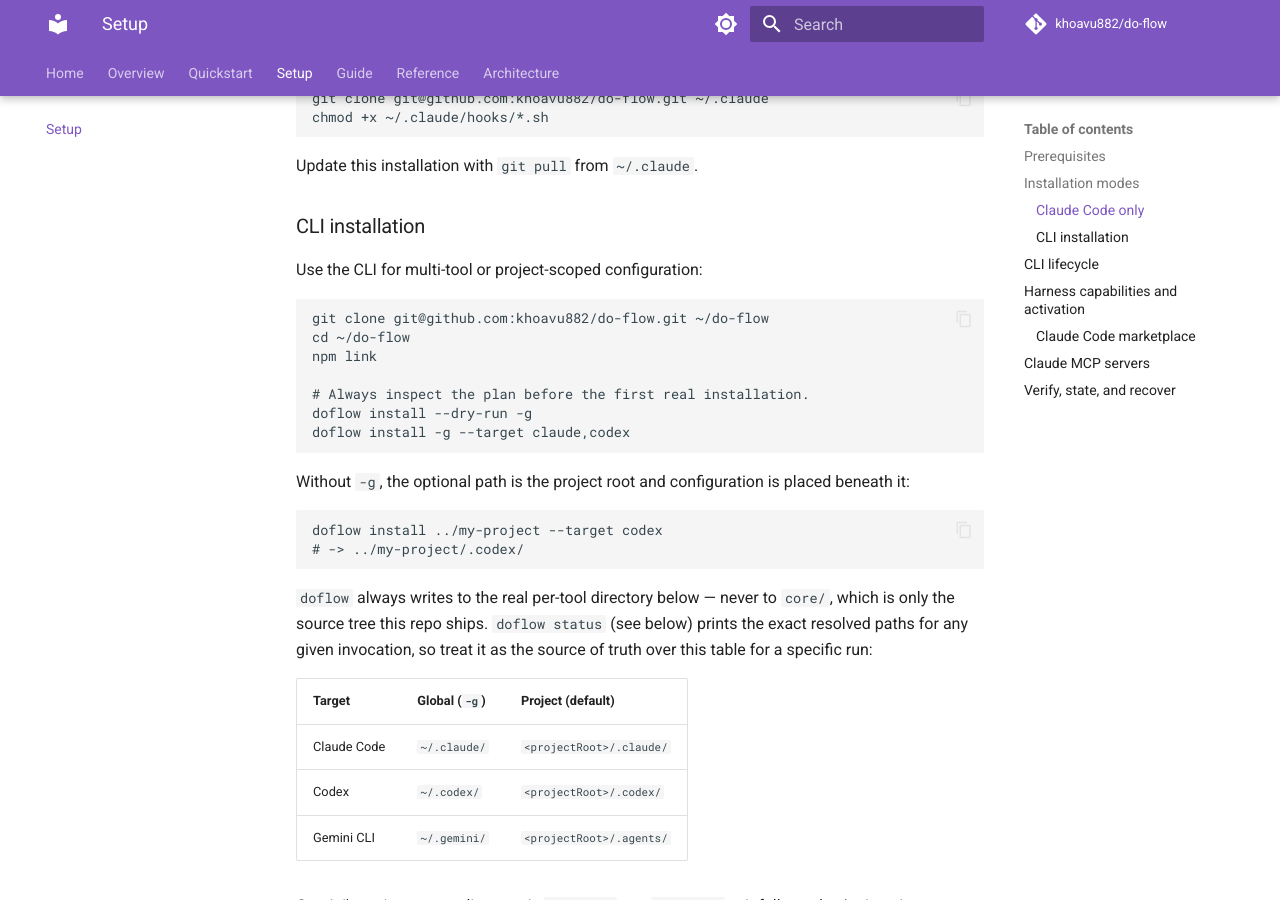
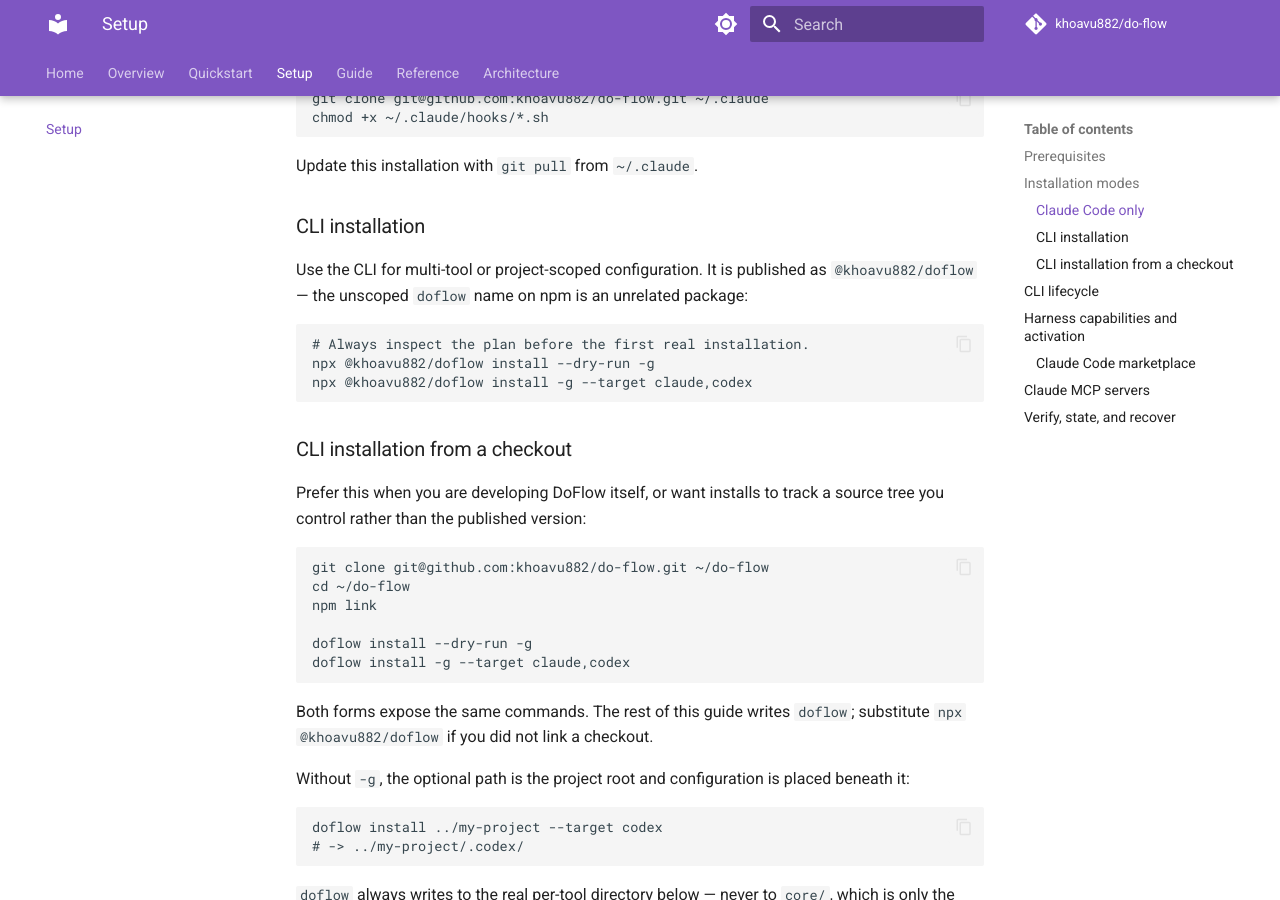
Before and after one commit to khoavu882/do-flow, an MkDocs documentation site: the page built from docs/setup.md, in a window 1280 px wide and 900 px high, scrolled down 714 px. Built offline with MkDocs 1.6.1 and Material for MkDocs 9.7.7, drawn with Linux system fonts in a browser that asks for light colours; comment, search, counter and statistics services are not loaded.

Commit message:
chore(release): cut v1.0.0-beta.3 and close distribution gaps
Release-candidate for 1.0.0. No functional change to the installer or the
projected config since beta.2 — the v1 release review found the remaining
gaps were all at the distribution boundary, which had no guard coverage.
Cutting these as a beta first means the eventual 1.0.0 tag bumps a version
over an already-validated artifact instead of exercising npm publish, the
tag pipeline, and a brand-new scope for the very first time.

Packaging:
- Publish as @khoavu882/doflow; the unscoped `doflow` name on npm belongs
  to an unrelated package (taurus5210, ISC), so `npm publish` would 403.
- Add LICENSE. package.json declared MIT since the start but the terms
  were never verifiable from the repo or the tarball.
- Add .npmignore. npm stops consulting .gitignore once `files` is set, and
  `files` whitelists whole directories, so a stale 34 kB bin/doflow.js.bak
  (importing the deleted src/adapter-wiring) plus a redundant
  harnesses.yaml.bak were shipping in the beta.2 tarball. Both removed.
- Add repository/homepage/bugs/author/keywords/publishConfig so the npm
  page renders and `npm bugs` resolves.

Guards — the drift above was invisible because nothing checked for it:
- test/guards/package.test.js (G7) scans the published `files` trees for
  backup/editor/bytecode artifacts and asserts publish metadata + LICENSE.
- .github/workflows/release.yml gates `v*` tags on the full cross-OS suite
  (reused via workflow_call so it cannot drift from the PR gate), verifies
  the tag matches package.json, and re-greps the real `npm pack` output.
  Previously a tag ran no CI at all. Prerelease tags publish to the `beta`
  dist-tag, so a beta can never become what `npx` resolves by default.
- cross-os-tests.yml now exercises Node 18, the floor engines declares.

Docs:
- CHANGELOG beta.2 cited bench/evals/run_50_loop.py, deleted in c6820e2;
  corrected in place to the shipped benchmark_runner.py entrypoint.
- README claimed three harnesses while its own table listed five, and
  named security/root-cause agents the 5-archetype consolidation removed.
- Install docs lead with npx; the clone+npm link path stays for
  contributors and source-pinned installs.

Verified: 352/352 node, 124/124 chain, 98/98 hooks, 77/77 verify-hooks.

Co-Authored-By: Claude Opus 5 (1M context) <noreply@anthropic.com>

````diff
--- a/docs/setup.md
+++ b/docs/setup.md
@@ -27,17 +27,31 @@ Update this installation with `git pull` from `~/.claude`.
 
 ### CLI installation
 
-Use the CLI for multi-tool or project-scoped configuration:
+Use the CLI for multi-tool or project-scoped configuration. It is published as
+`@khoavu882/doflow` — the unscoped `doflow` name on npm is an unrelated package:
+
+```bash
+# Always inspect the plan before the first real installation.
+npx @khoavu882/doflow install --dry-run -g
+npx @khoavu882/doflow install -g --target claude,codex
+```
+
+### CLI installation from a checkout
+
+Prefer this when you are developing DoFlow itself, or want installs to track a source tree you
+control rather than the published version:
 
 ```bash
 git clone git@github.com:khoavu882/do-flow.git ~/do-flow
 cd ~/do-flow
 npm link
 
-# Always inspect the plan before the first real installation.
 doflow install --dry-run -g
 doflow install -g --target claude,codex
 ```
+
+Both forms expose the same commands. The rest of this guide writes `doflow`; substitute
+`npx @khoavu882/doflow` if you did not link a checkout.
 
 Without `-g`, the optional path is the project root and configuration is placed beneath it:
 
````
Also changed, not shown: CHANGELOG.md (+42 -1 lines), README.md (+24 -9 lines), docs/quickstart.md (+6 -7 lines), package.json (+25 -2 lines), 7 other files.
